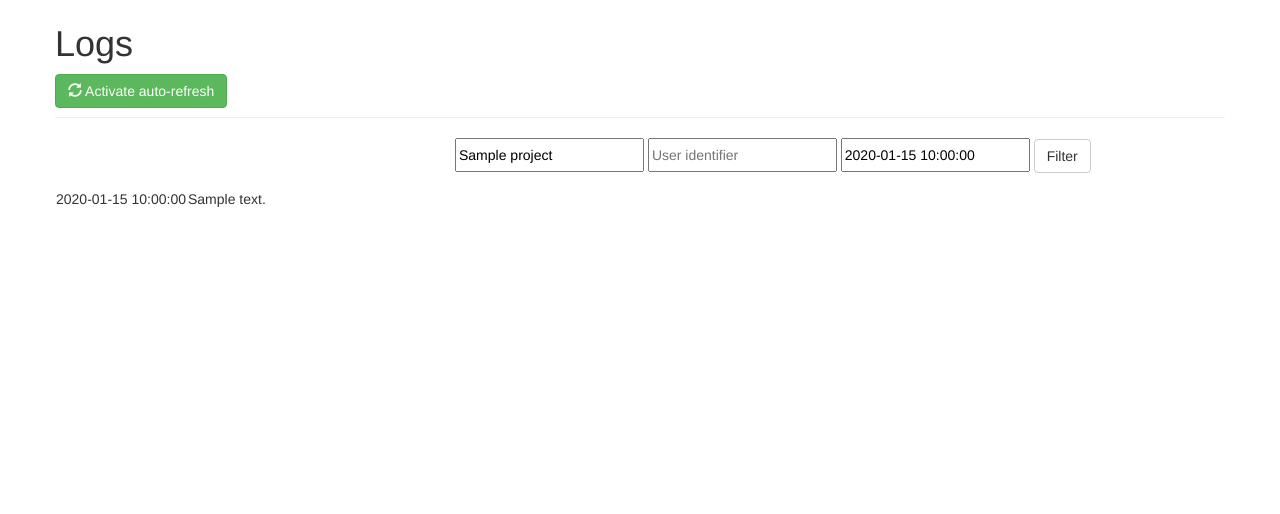
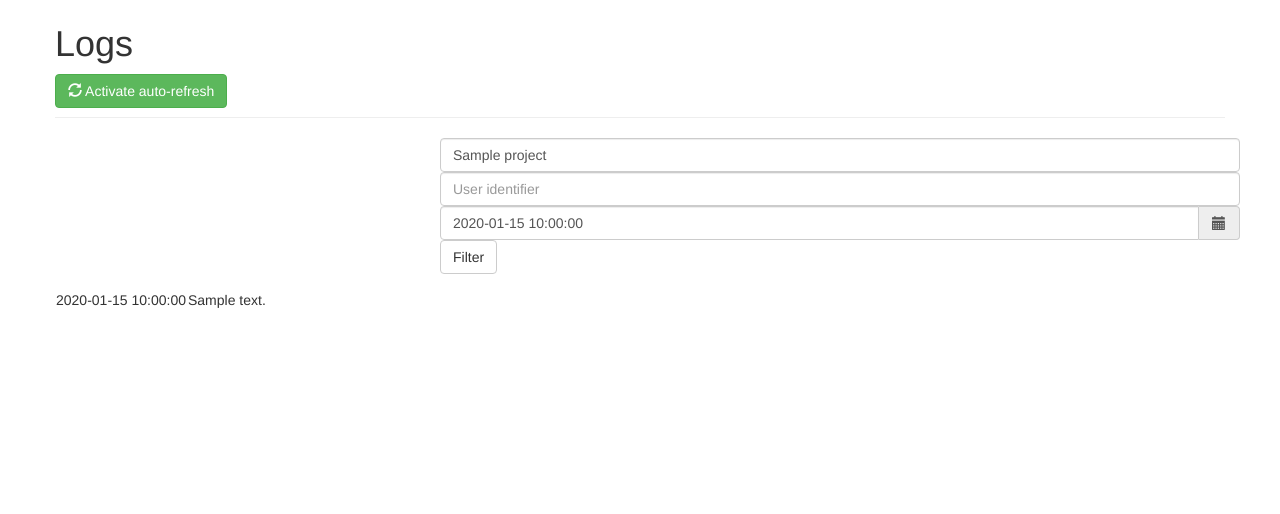
Before and after one commit to fedora-infra/anitya, a Python web app: template anitya/templates/logs.html in a window 1280 px wide. Shown: the part 51-565 px from the top of the page. Run offline with Jinja, Linux system fonts and the light colour scheme; the template is opened without the code that fills it: most values are stand-ins (such as "Sample title", 1, 10 or a date in 2020); some libraries are stand-ins or nearby versions.

Commit message:
Adjust the logs template to rely on the new bootstrap datetimepicker

```diff
--- a/anitya/templates/logs.html
+++ b/anitya/templates/logs.html
@@ -63,15 +63,22 @@
   </div>
 
   <div class="col-sm-8">
-    <form action="{{url_for('browse_logs') }}"
+    <form action="{{url_for('browse_logs') }}" class="form-horizontal"
           role="form" action="GET">
       <div class="form-group">
         <input type="text" name="project" placeholder="Project name"
-            class="SearchBox" value="{{ project }}"/>
+            class="form-control col-lg-2" value="{{ project }}"/>
         <input type="text" name="user" placeholder="User identifier"
-            class="SearchBox" value="{{ user }}"/>
-        <input type="text" name="from_date" id="from_date" placeholder="From Date"
-            class="SearchBox" value="{{ from_date }}"/>
+            class="form-control col-lg-2" value="{{ user }}"/>
+        <div class='input-group date' id='datetimepicker'>
+            <input type='text' class="form-control col-lg-2" name="from_date"
+                id="from_date" placeholder="From Date"
+                value="{{ from_date }}"
+                data-date-format="YYYY-MM-DD"/>
+            <span class="input-group-addon">
+                <span class="glyphicon glyphicon-calendar"></span>
+            </span>
+        </div>
         <button type="submit" class="btn btn-default">
           Filter
         </button>
@@ -100,9 +107,9 @@
 {% block jscript %}
 {{ super() }}
 <script type="text/javascript">
-    $(function(){
-        $('#from_date').datepicker({
-            dateFormat: "yy-mm-dd",
+    $(function () {
+        $('#datetimepicker').datetimepicker({
+            pickTime: false
         });
     });
 </script>
```
